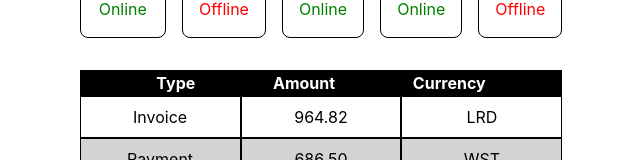
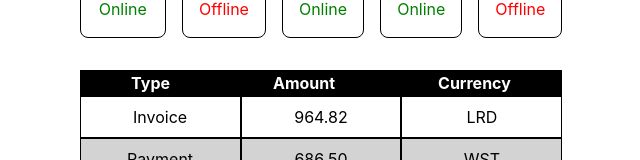
Before and after one commit to daria-hk/goit-neo-react-hw-module1, a React (Vite) app: page / in a window 1280 px wide. Shown: the part 475-635 px from the top of the page, without its empty margins (319-959 px from the left). Built offline with nearby package versions, Linux system fonts and the light colour scheme.

Commit message:
add files

```diff
--- a/src/components/TransactionHistory/TransactionHistory.module.css
+++ b/src/components/TransactionHistory/TransactionHistory.module.css
@@ -31,3 +31,9 @@
 .tbodyBackground:nth-child(odd) {
   background: lightgray;
 }
+
+.blackBackground {
+  display: flex;
+  justify-content: space-around;
+  align-items: center;
+}
```
